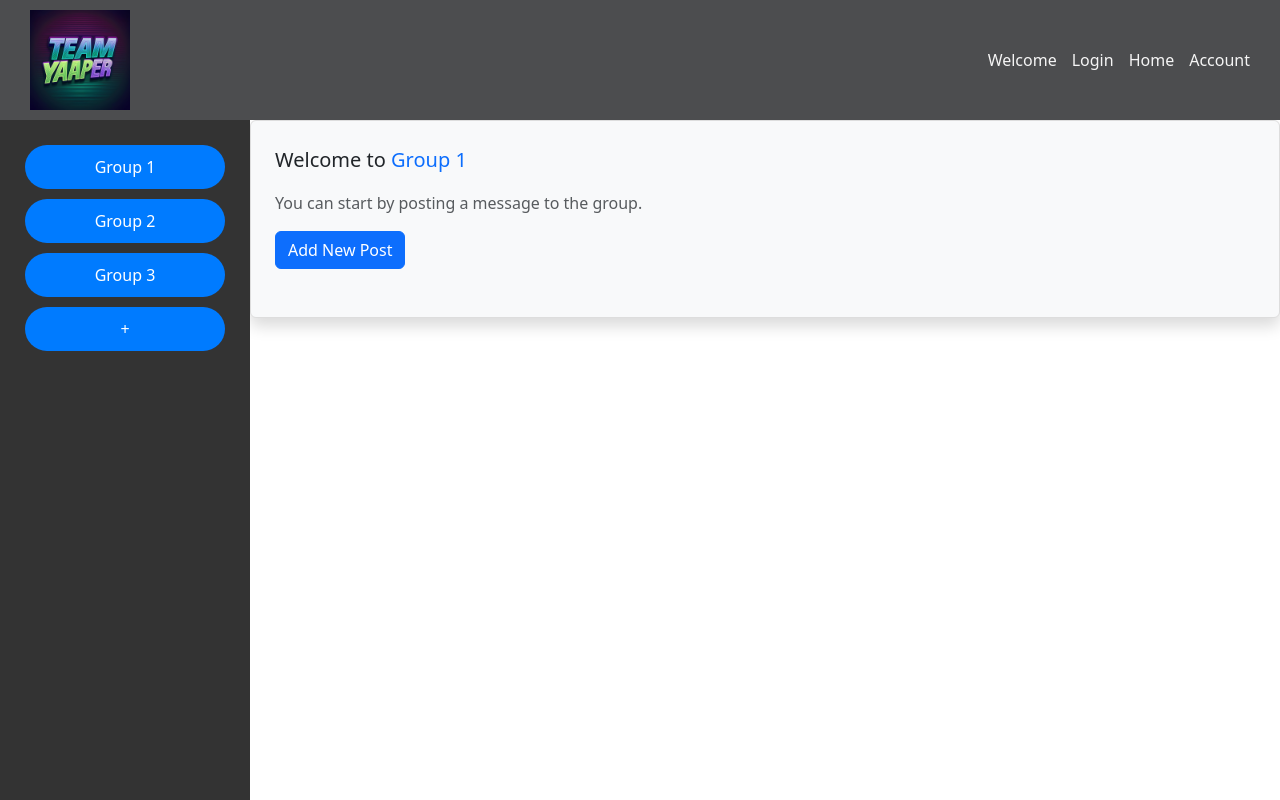
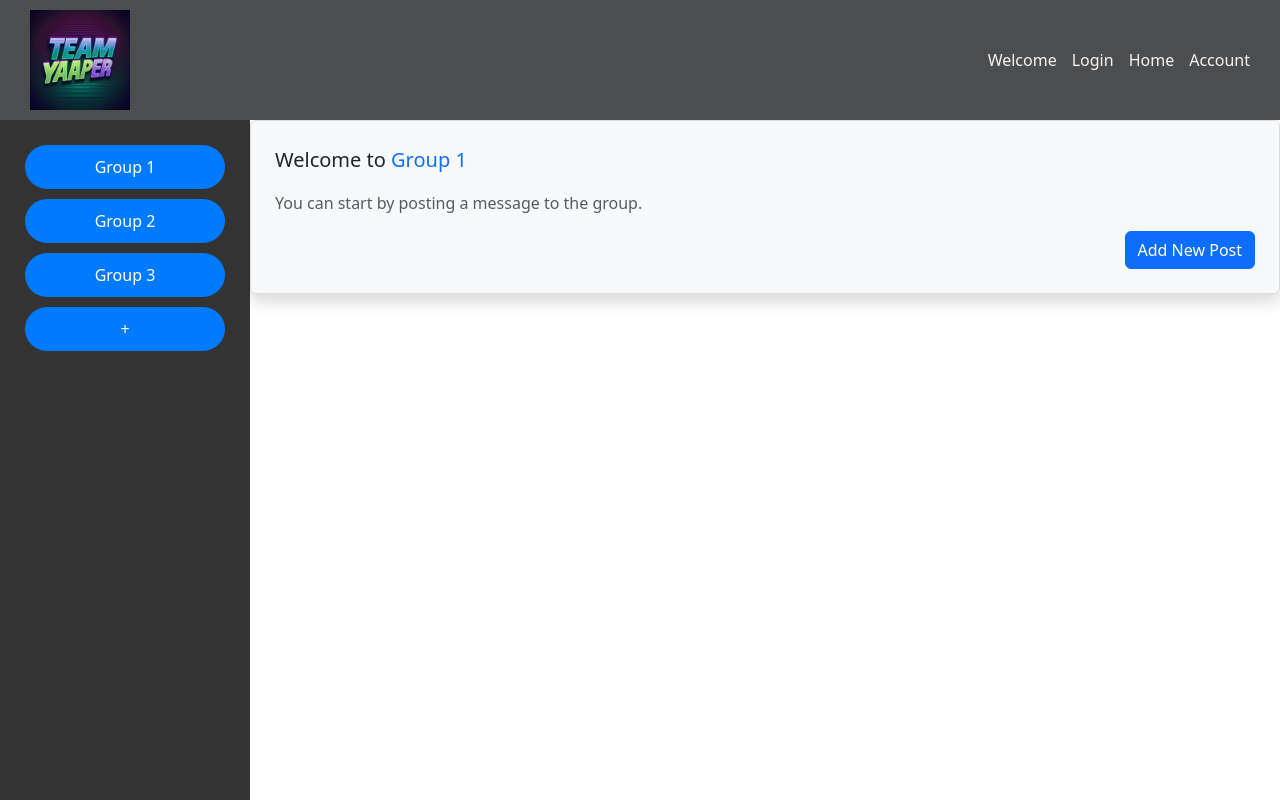
Before and after one commit to sajonasJ/TeamYaaper, an Angular app: page /home in a window 1280 px wide. Both pictures are taken after a click on the button "Group 1". Built offline with nearby package versions, Linux system fonts and the light colour scheme.

Commit message:
minor class change for styling

```diff
--- a/src/app/components/content/content.component.html
+++ b/src/app/components/content/content.component.html
@@ -4,11 +4,15 @@
   </div>
   <p class="instructions text-muted">You can start by posting a message to the group.</p>
 
+<!-- Wrapper for the button with flex utilities -->
+<div class="d-flex justify-content-end">
   <!-- Button to trigger modal for adding a new post -->
-  <button type="button" class="btn btn-primary mb-4" data-bs-toggle="modal" data-bs-target="#addPostModal"
+  <button type="button" class="btn btn-primary" data-bs-toggle="modal" data-bs-target="#addPostModal"
     (click)="postToEdit = null">
     Add New Post
   </button>
+</div>
+
 
   <!-- Include the Add Post Modal Component -->
   <app-add-post-modal [postToEdit]="postToEdit" (postAdded)="handlePostAdded($event)"
@@ -36,14 +40,15 @@
         <p class="card-text">{{ post.postText }}</p>
 
         <br>
-
+        <div class="d-flex justify-content-end">
         <!-- Toggle Comments Button -->
         <button class="btn btn-link text-primary p-0 mt-2" data-bs-toggle="collapse"
           [attr.data-bs-target]="'#comments-' + post.id" aria-expanded="false" aria-controls="collapseExample"
           [disabled]="!post.comments.length"> <!-- Disable when no comments -->
           Comments ({{ post.comments.length }})
         </button>
-        <br>
+      </div>
+
 
         <!-- Comment Input Section -->
         <div *ngIf="postCommentingOn === post" class="mt-3">
@@ -51,7 +56,7 @@
             maxlength="500"></textarea>
           <small class="text-muted">{{ newCommentText.length }}/500 characters</small>
           <br>
-          <div class="comment-btns">
+          <div class="d-flex justify-content-end">
             <button class="btn btn-primary mt-2 me-2" [disabled]="newCommentText.length > 500"
               (click)="saveComment(post)">
               {{ commentToEdit ? 'Save' : 'Add' }}
@@ -71,7 +76,7 @@
                 </div>
                 <p class="mb-0">{{ comment.text }}</p>
               </div>
-              <div class="card-title-btns">
+              <div class="d-flex justify-content-end">
                 <!-- Edit Comment Button -->
                 <button type="button" class="btn btn-sm btn-outline-primary me-2" aria-label="Edit Comment"
                   (click)="showCommentInput(post, comment)">Edit</button>
```
